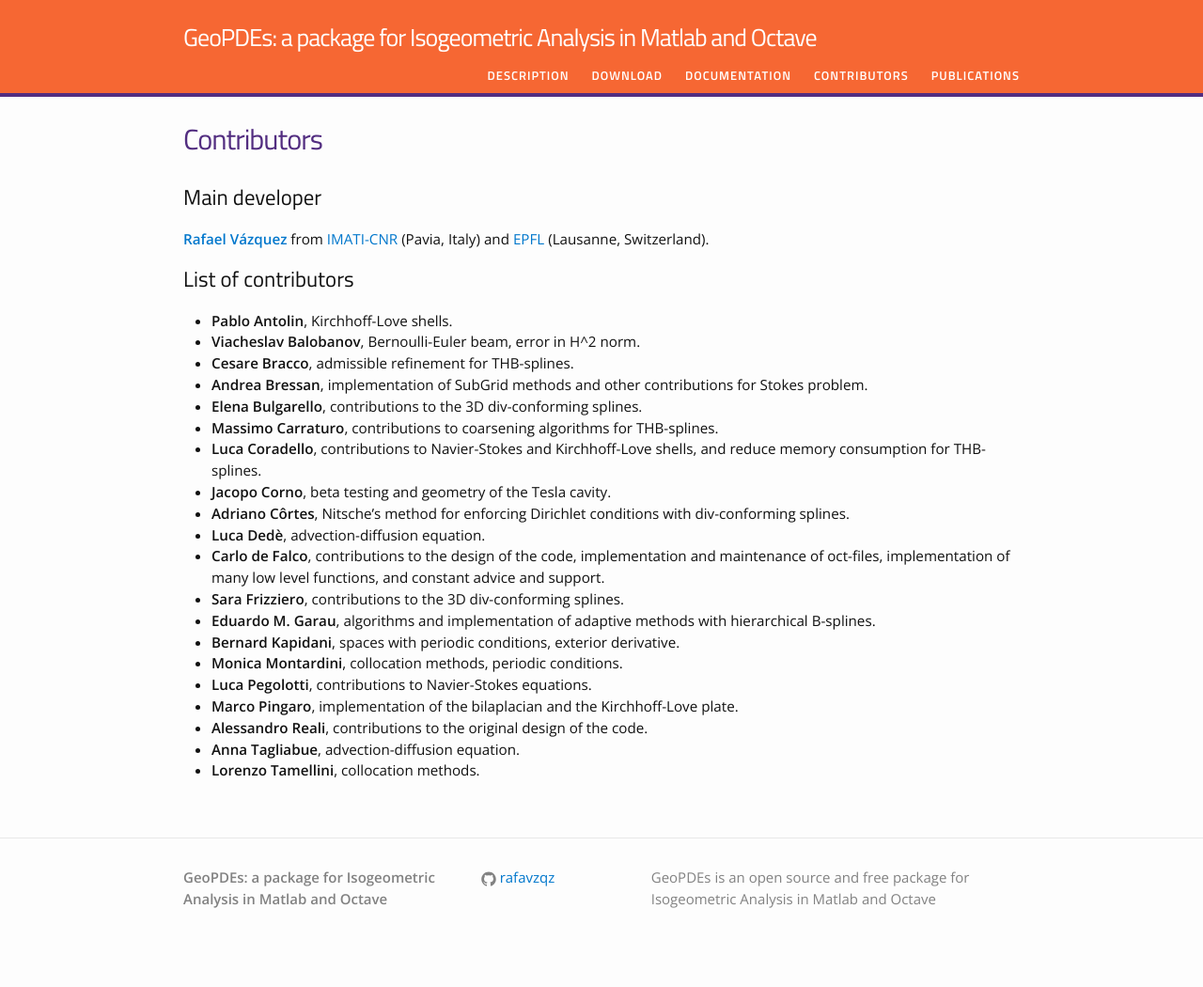
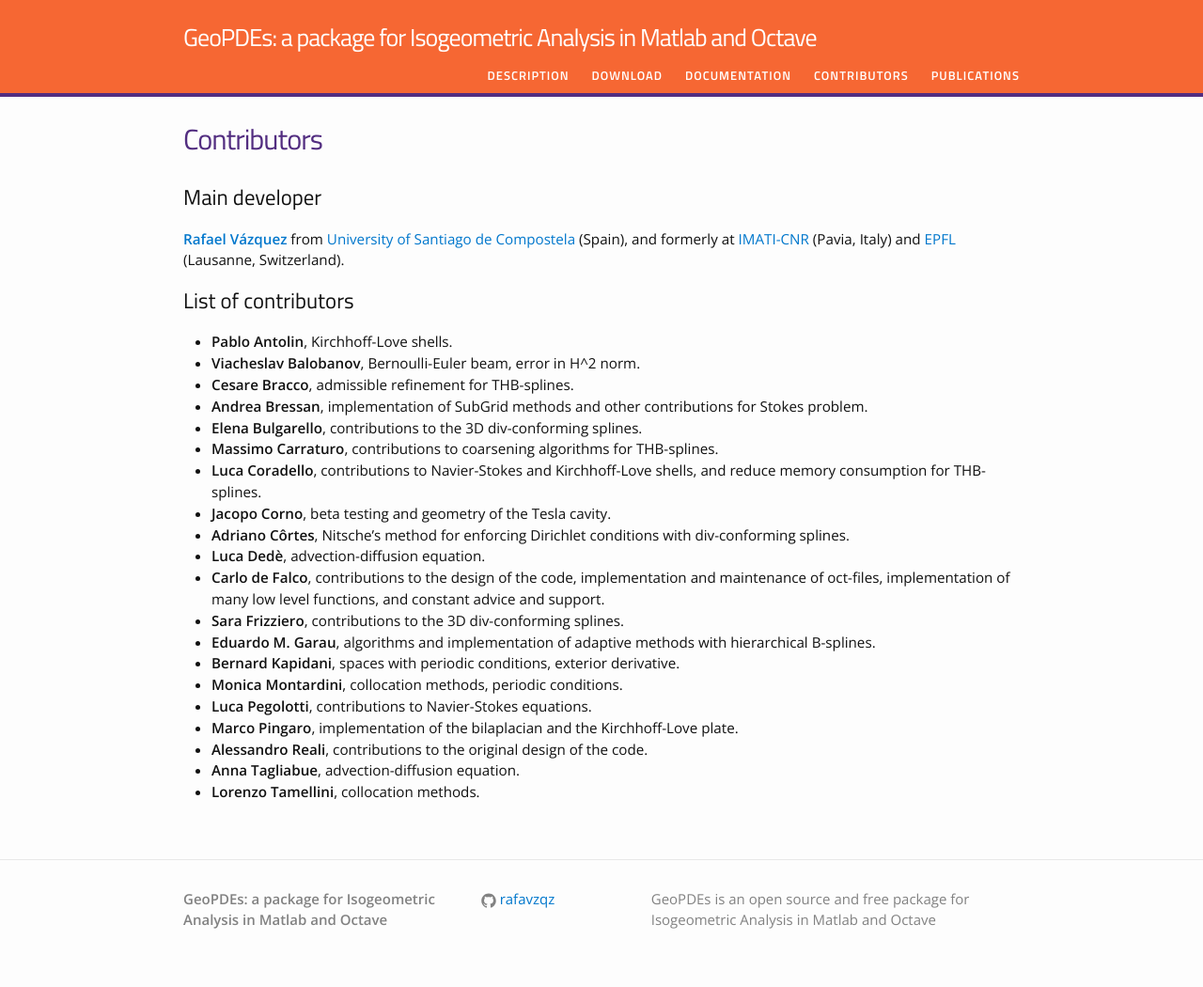
Before and after one commit to rafavzqz/geopdes, a Jekyll site: the page built from contributors.md, in a window 1280 px wide. Shown: the whole page at 94% size. Built offline with Jekyll 4.4.1, drawn with Linux system fonts in a browser that asks for light colours; before the commit the page ends 1027 px from its top, so only the background shows below that.

Commit message:
Changed affiliation

```diff
--- a/contributors.md
+++ b/contributors.md
@@ -5,7 +5,7 @@
 ---
 
 ## Main developer
-[**Rafael Vázquez**](http://www.imati.cnr.it/index.php/rafael-vazquez) from [IMATI-CNR](http://www.imati.cnr.it/) (Pavia, Italy) and [EPFL](http://mns.epfl.ch) (Lausanne, Switzerland).
+[**Rafael Vázquez**](http://www.imati.cnr.it/index.php/rafael-vazquez) from [University of Santiago de Compostela](https://www.usc.gal/es/departamento/matematica-aplicada) (Spain), and formerly at [IMATI-CNR](https://www.imati.cnr.it/) (Pavia, Italy) and [EPFL](https://mns.epfl.ch) (Lausanne, Switzerland).
 
 ## List of contributors
 
```
